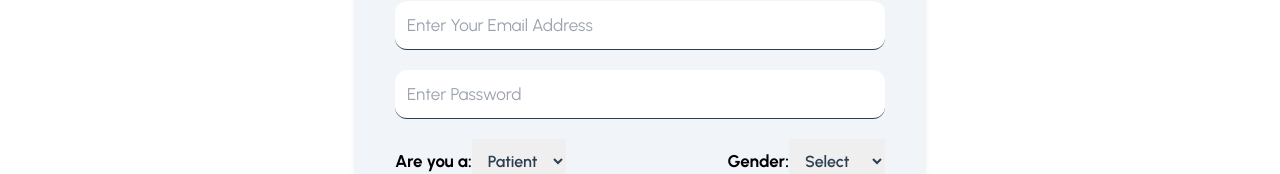
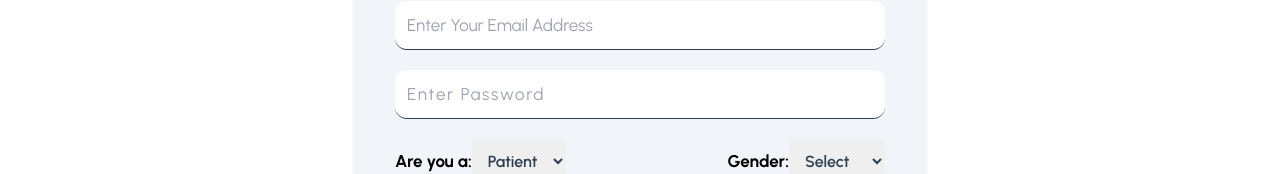
Before and after one commit to RavinduKavinda/doctor-appointment-booking, a React (Vite) app in the folder frontend/: page /register in a window 1280 px wide. Shown: the part 343-517 px from the top of the page. Built offline with nearby package versions, Linux system fonts and the light colour scheme; a web font is replaced by a local one.

Commit message:
styles added

```diff
--- a/frontend/src/pages/Signup.jsx
+++ b/frontend/src/pages/Signup.jsx
@@ -27,6 +27,8 @@ const Signup = () => {
   }
 
   const submitHandler = async event => {
+
+    console.log(formData);
     event.preventDefault()
   }
 
@@ -56,6 +58,7 @@ const Signup = () => {
             <input
               type="email"
               placeholder='Enter Your Email Address'
+              name='email'
               value={formData.email}
               onChange={handleInputChange}
               className='w-full p-3 border-b border-solid border-textColor focus:outline-none focus:border-b-primaryColor
@@ -71,7 +74,7 @@ const Signup = () => {
               value={formData.password}
               onChange={handleInputChange}
               className='w-full p-3 border-b border-solid border-textColor focus:outline-none focus:border-b-primaryColor
-                        text-[17px] leading-6 cursor-pointer rounded-xl'
+                        text-[17px] leading-6 cursor-pointer rounded-xl tracking-widest'
               required />
           </div>
 
```
